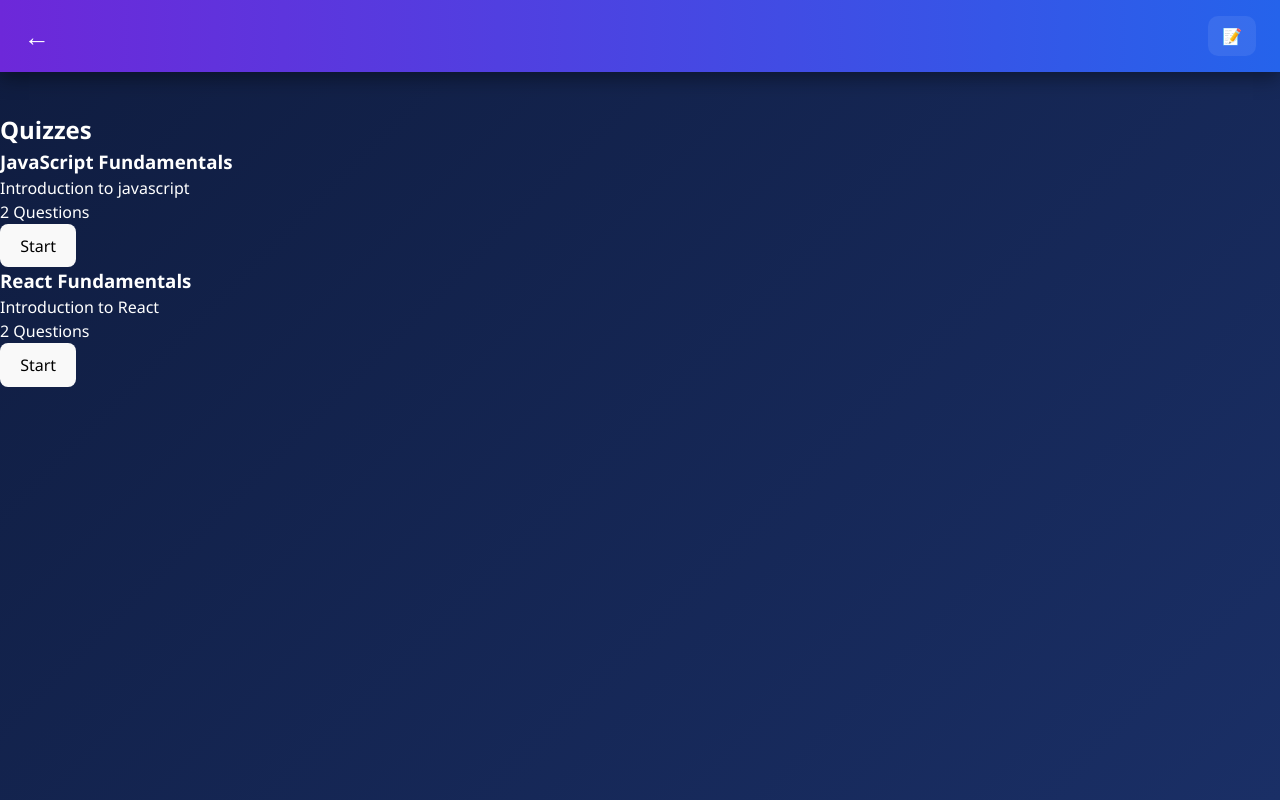
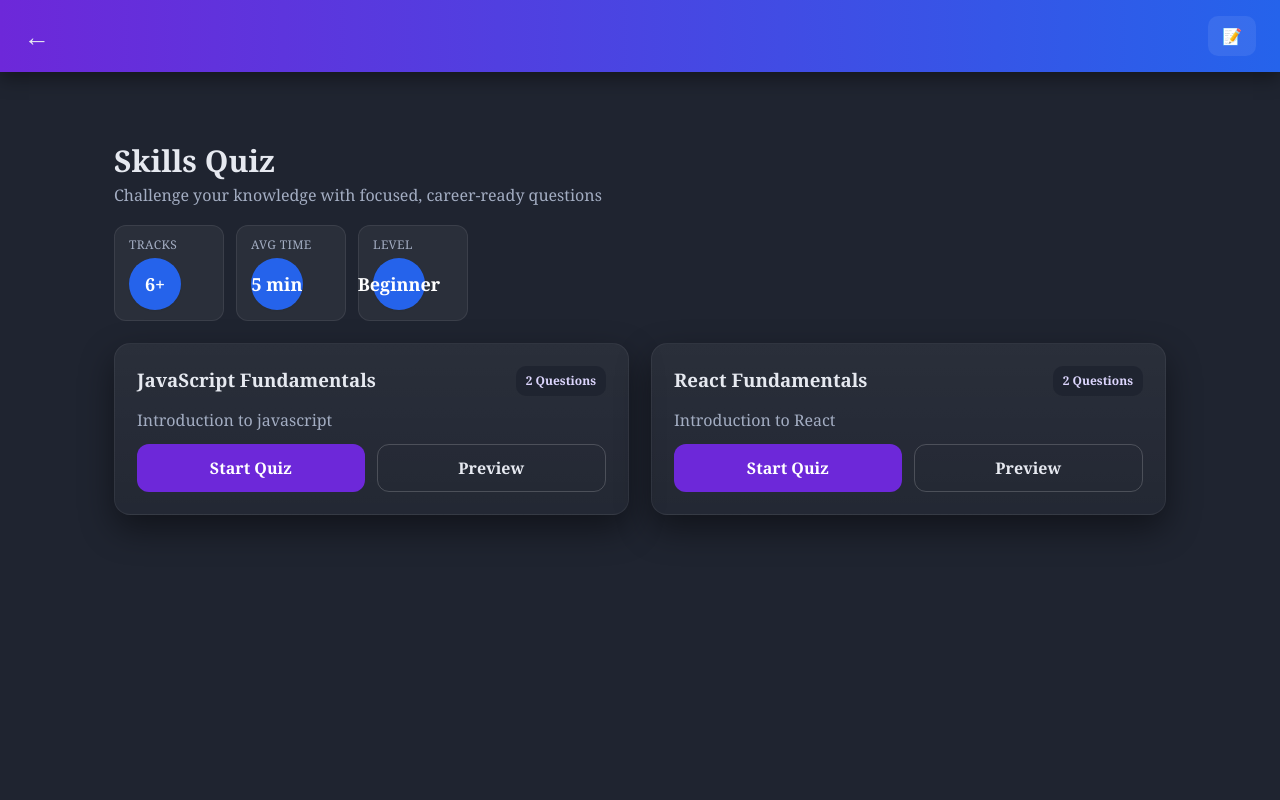
Before and after one commit to Shenukafdo2006/SDGP-AI-Interviewer, a React app in the folder frontend/: page / in a window 1280 px wide. Both pictures are taken after a click on the button "Quiz". Built offline with nearby package versions, Linux system fonts and the light colour scheme; the HTML template or start-up script is replaced by a standard one.

Commit message:
quiz improvements

```diff
--- a/frontend/src/Quiz.css
+++ b/frontend/src/Quiz.css
@@ -0,0 +1,322 @@
+ :root{
+	--purple: #8b5cf6;
+	--purple-dark: #6d28d9;
+	--blue-accent: #60a5fa;
+
+	--page-bg: #1f2430;
+	--surface: #2a3040;
+	--panel: #2f3650;
+
+	--text: #e6e9f0;
+	--muted: #a3adc2;
+ }
+
+*{box-sizing:border-box}
+
+.quiz-page{
+	min-height:100vh;
+	background:var(--page-bg);
+	color:var(--text);
+	font-family: Georgia, 'Times New Roman', serif;
+}
+
+.header{
+	height:72px;
+	background:linear-gradient(90deg,var(--purple-dark),#2563eb);
+	display:flex;
+	align-items:center;
+	justify-content:space-between;
+	padding:0 24px;
+	box-shadow:0 6px 18px rgba(0,0,0,0.4);
+}
+
+.menu-icon{
+	font-size:26px;
+}
+
+.logo{
+	background:rgba(255,255,255,0.08);
+	padding:8px 14px;
+	border-radius:10px;
+	font-weight:800;
+}
+
+.quiz-container{
+	width:100%;
+	max-width:1100px;
+	margin:0 auto;
+	padding:32px 24px 40px;
+}
+
+.quiz-hero{
+	margin-bottom:22px;
+}
+
+.title{
+	font-size:30px;
+	margin-bottom:6px;
+}
+
+.subtitle{
+	color:var(--muted);
+	margin-bottom:18px;
+}
+
+.hero-stats{
+	display:flex;
+	flex-wrap:wrap;
+	gap:12px;
+}
+
+.stat-chip{
+	background:rgba(255,255,255,0.05);
+	border:1px solid rgba(255,255,255,0.08);
+	border-radius:12px;
+	padding:10px 14px;
+	display:flex;
+	flex-direction:column;
+	gap:4px;
+	min-width:110px;
+}
+
+.stat-label{
+	color:var(--muted);
+	font-size:12px;
+	letter-spacing:0.4px;
+	text-transform:uppercase;
+}
+
+.stat-value{
+	font-size:16px;
+	font-weight:700;
+}
+
+.quiz-grid{
+	display:grid;
+	grid-template-columns:repeat(auto-fit,minmax(260px,1fr));
+	gap:22px;
+}
+
+.quiz-card{
+	background:linear-gradient(180deg,rgba(255,255,255,0.05),rgba(255,255,255,0.02));
+	border-radius:16px;
+	padding:22px;
+	border:1px solid rgba(255,255,255,0.06);
+	box-shadow:0 14px 34px rgba(0,0,0,0.45);
+	display:flex;
+	flex-direction:column;
+	gap:12px;
+}
+
+.quiz-card-top{
+	display:flex;
+	justify-content:space-between;
+	align-items:flex-start;
+	gap:12px;
+}
+
+.quiz-card h3{
+	margin:0;
+}
+
+.quiz-count{
+	background:#1f2430;
+	padding:6px 10px;
+	border-radius:10px;
+	font-size:12px;
+	color:#ddd6fe;
+	font-weight:700;
+}
+
+.quiz-desc{
+	color:var(--muted);
+}
+
+.quiz-actions{
+	margin-top:auto;
+	display:flex;
+	gap:12px;
+}
+
+.primary-btn{
+	flex:1;
+	padding:12px 14px;
+	border-radius:12px;
+	border:none;
+	background:var(--purple-dark);
+	color:#fff;
+	font-weight:700;
+	cursor:pointer;
+}
+
+.primary-btn:hover{
+	filter:brightness(1.05);
+}
+
+.ghost-btn{
+	flex:1;
+	padding:12px 14px;
+	border-radius:12px;
+	border:1px solid rgba(255,255,255,0.18);
+	background:transparent;
+	color:var(--text);
+	font-weight:700;
+	cursor:pointer;
+}
+
+.card{
+	background:linear-gradient(180deg,rgba(255,255,255,0.05),rgba(255,255,255,0.02));
+	border-radius:16px;
+	padding:24px;
+	border:1px solid rgba(255,255,255,0.06);
+	box-shadow:0 14px 34px rgba(0,0,0,0.45);
+}
+
+.quiz-player{
+	display:flex;
+	flex-direction:column;
+	gap:18px;
+}
+
+.player-header{
+	display:flex;
+	justify-content:space-between;
+	align-items:flex-start;
+	gap:16px;
+}
+
+.player-subtitle{
+	color:var(--muted);
+	margin-top:6px;
+}
+
+.player-meta{
+	display:flex;
+	gap:10px;
+	flex-wrap:wrap;
+}
+
+.meta-pill{
+	background:#1f2430;
+	padding:6px 10px;
+	border-radius:10px;
+	font-size:12px;
+	font-weight:700;
+}
+
+.progress-track{
+	width:100%;
+	height:12px;
+	background:#1f2430;
+	border-radius:999px;
+	overflow:hidden;
+}
+
+.progress-fill{
+	height:100%;
+	background:linear-gradient(90deg,var(--purple-dark),var(--blue-accent));
+	transition:width 200ms ease;
+}
+
+.question-card{
+	background:rgba(255,255,255,0.03);
+	border-radius:14px;
+	padding:20px;
+	border:1px solid rgba(255,255,255,0.08);
+}
+
+.question-card h3{
+	margin-top:0;
+}
+
+.answers-grid{
+	display:grid;
+	grid-template-columns:repeat(auto-fit,minmax(220px,1fr));
+	gap:12px;
+	margin-top:16px;
+}
+
+.answer-btn{
+	padding:12px 14px;
+	border-radius:12px;
+	border:1px solid rgba(255,255,255,0.12);
+	background:#1f2430;
+	color:var(--text);
+	font-weight:600;
+	cursor:pointer;
+	text-align:left;
+}
+
+.answer-btn:hover{
+	border-color:var(--purple);
+	background:rgba(139,92,246,0.2);
+}
+
+.quiz-result{
+	display:flex;
+	flex-direction:column;
+	gap:18px;
+}
+
+.result-header{
+	display:flex;
+	justify-content:space-between;
+	align-items:center;
+}
+
+.result-badge{
+	background:rgba(96,165,250,0.2);
+	color:#bfdbfe;
+	padding:6px 12px;
+	border-radius:999px;
+	font-weight:700;
+	font-size:12px;
+}
+
+.result-score{
+	font-size:20px;
+	font-weight:700;
+}
+
+.result-grid{
+	display:grid;
+	grid-template-columns:repeat(auto-fit,minmax(160px,1fr));
+	gap:16px;
+}
+
+.result-item{
+	background:#1f2430;
+	border-radius:12px;
+	padding:14px;
+	display:flex;
+	flex-direction:column;
+	gap:6px;
+}
+
+.result-label{
+	color:var(--muted);
+	font-size:12px;
+	text-transform:uppercase;
+	letter-spacing:0.4px;
+}
+
+.result-value{
+	font-size:18px;
+	font-weight:700;
+}
+
+.result-actions{
+	display:flex;
+	gap:12px;
+}
+
+@media(max-width:760px){
+	.player-header{
+		flex-direction:column;
+	}
+
+	.quiz-actions,
+	.result-actions{
+		flex-direction:column;
+	}
+}
--- a/frontend/src/Quiz.jsx
+++ b/frontend/src/Quiz.jsx
@@ -1,5 +1,6 @@
 
-import React, { useState } from 'react';
+import "./Quiz.css";
+import React, { useState } from "react";
 
 const quizzes = [
   {
@@ -49,55 +50,24 @@
     return answers.filter((a, i) => a === selectedQuiz.questions[i].correct).length;
   };
 
-  if (!selectedQuiz) {
-    return (
-      <div className="quiz-page">
-        <header className="header">
-          <div
-            className="menu-icon"
-            onClick={onBack}
-            style={{ cursor: onBack ? "pointer" : "default" }}
-          >
-            ←
-          </div>
-          <div className="logo">📝</div>
-        </header>
-        <h2>Quizzes</h2>
-        <div className="quiz-list">
-          {quizzes.map((quiz) => (
-            <div key={quiz.id} className="quiz-card">
-              <h3>{quiz.title}</h3>
-              <p>{quiz.description}</p>
-              <p>{quiz.questions.length} Questions</p>
-              <button onClick={() => startQuiz(quiz)}>Start</button>
-            </div>
-          ))}
-        </div>
-      </div>
-    );
-  }
+  const resetQuiz = () => {
+    setSelectedQuiz(null);
+    setCurrentQ(0);
+    setAnswers([]);
+    setShowResult(false);
+  };
 
-  if (showResult) {
-    return (
-      <div className="quiz-page">
-        <header className="header">
-          <div
-            className="menu-icon"
-            onClick={onBack}
-            style={{ cursor: onBack ? "pointer" : "default" }}
-          >
-            ←
-          </div>
-          <div className="logo">📝</div>
-        </header>
-        <h2>{selectedQuiz.title} - Results</h2>
-        <p>Your Score: {getScore()} / {selectedQuiz.questions.length}</p>
-        <button onClick={() => setSelectedQuiz(null)}>Back to Quizzes</button>
-      </div>
-    );
-  }
+  const restartQuiz = () => {
+    setCurrentQ(0);
+    setAnswers([]);
+    setShowResult(false);
+  };
 
-  const q = selectedQuiz.questions[currentQ];
+  const totalQuestions = selectedQuiz ? selectedQuiz.questions.length : 0;
+  const progress = selectedQuiz
+    ? Math.round((currentQ / totalQuestions) * 100)
+    : 0;
+
   return (
     <div className="quiz-page">
       <header className="header">
@@ -110,14 +80,119 @@
         </div>
         <div className="logo">📝</div>
       </header>
-      <h2>{selectedQuiz.title}</h2>
-      <p>{q.q}</p>
-      <div className="answers">
-        {q.a.map((ans, idx) => (
-          <button key={idx} onClick={() => answerQuestion(idx)}>{ans}</button>
-        ))}
+
+      <div className="quiz-container">
+        <div className="quiz-hero">
+          <h1 className="title">Skills Quiz</h1>
+          <p className="subtitle">
+            Challenge your knowledge with focused, career-ready questions
+          </p>
+          <div className="hero-stats">
+            <div className="stat-chip">
+              <span className="stat-label">Tracks</span>
+              <span className="stat-value">6+</span>
+            </div>
+            <div className="stat-chip">
+              <span className="stat-label">Avg Time</span>
+              <span className="stat-value">5 min</span>
+            </div>
+            <div className="stat-chip">
+              <span className="stat-label">Level</span>
+              <span className="stat-value">Beginner</span>
+            </div>
+          </div>
+        </div>
+
+        {!selectedQuiz && (
+          <section className="quiz-grid">
+            {quizzes.map((quiz) => (
+              <article key={quiz.id} className="quiz-card">
+                <div className="quiz-card-top">
+                  <h3>{quiz.title}</h3>
+                  <span className="quiz-count">
+                    {quiz.questions.length} Questions
+                  </span>
+                </div>
+                <p className="quiz-desc">{quiz.description}</p>
+                <div className="quiz-actions">
+                  <button className="primary-btn" onClick={() => startQuiz(quiz)}>
+                    Start Quiz
+                  </button>
+                  <button className="ghost-btn">Preview</button>
+                </div>
+              </article>
+            ))}
+          </section>
+        )}
+
+        {selectedQuiz && showResult && (
+          <section className="quiz-result card">
+            <div className="result-header">
+              <h2>{selectedQuiz.title}</h2>
+              <span className="result-badge">Completed</span>
+            </div>
+            <p className="result-score">
+              Your Score: {getScore()} / {selectedQuiz.questions.length}
+            </p>
+            <div className="result-grid">
+              <div className="result-item">
+                <span className="result-label">Accuracy</span>
+                <span className="result-value">
+                  {Math.round((getScore() / selectedQuiz.questions.length) * 100)}%
+                </span>
+              </div>
+              <div className="result-item">
+                <span className="result-label">Questions</span>
+                <span className="result-value">{selectedQuiz.questions.length}</span>
+              </div>
+              <div className="result-item">
+                <span className="result-label">Level</span>
+                <span className="result-value">Foundational</span>
+              </div>
+            </div>
+            <div className="result-actions">
+              <button className="primary-btn" onClick={restartQuiz}>
+                Try Again
+              </button>
+              <button className="ghost-btn" onClick={resetQuiz}>
+                Browse Quizzes
+              </button>
+            </div>
+          </section>
+        )}
+
+        {selectedQuiz && !showResult && (
+          <section className="quiz-player card">
+            <div className="player-header">
+              <div>
+                <h2>{selectedQuiz.title}</h2>
+                <p className="player-subtitle">
+                  Question {currentQ + 1} of {totalQuestions}
+                </p>
+              </div>
+              <div className="player-meta">
+                <span className="meta-pill">⚡ Fast Mode</span>
+                <span className="meta-pill">🎯 Focused</span>
+              </div>
+            </div>
+
+            <div className="progress-track" role="progressbar" aria-valuenow={progress} aria-valuemin="0" aria-valuemax="100">
+              <div className="progress-fill" style={{ width: `${progress}%` }}></div>
+            </div>
+
+            <div className="question-card">
+              <h3>{selectedQuiz.questions[currentQ].q}</h3>
+              <div className="answers-grid">
+                {selectedQuiz.questions[currentQ].a.map((ans, idx) => (
+                  <button key={idx} className="answer-btn" onClick={() => answerQuestion(idx)}>
+                    {ans}
+                  </button>
+                ))}
+              </div>
+            </div>
+          </section>
+        )}
       </div>
-      <p>Question {currentQ + 1} of {selectedQuiz.questions.length}</p>
     </div>
   );
 };
```
